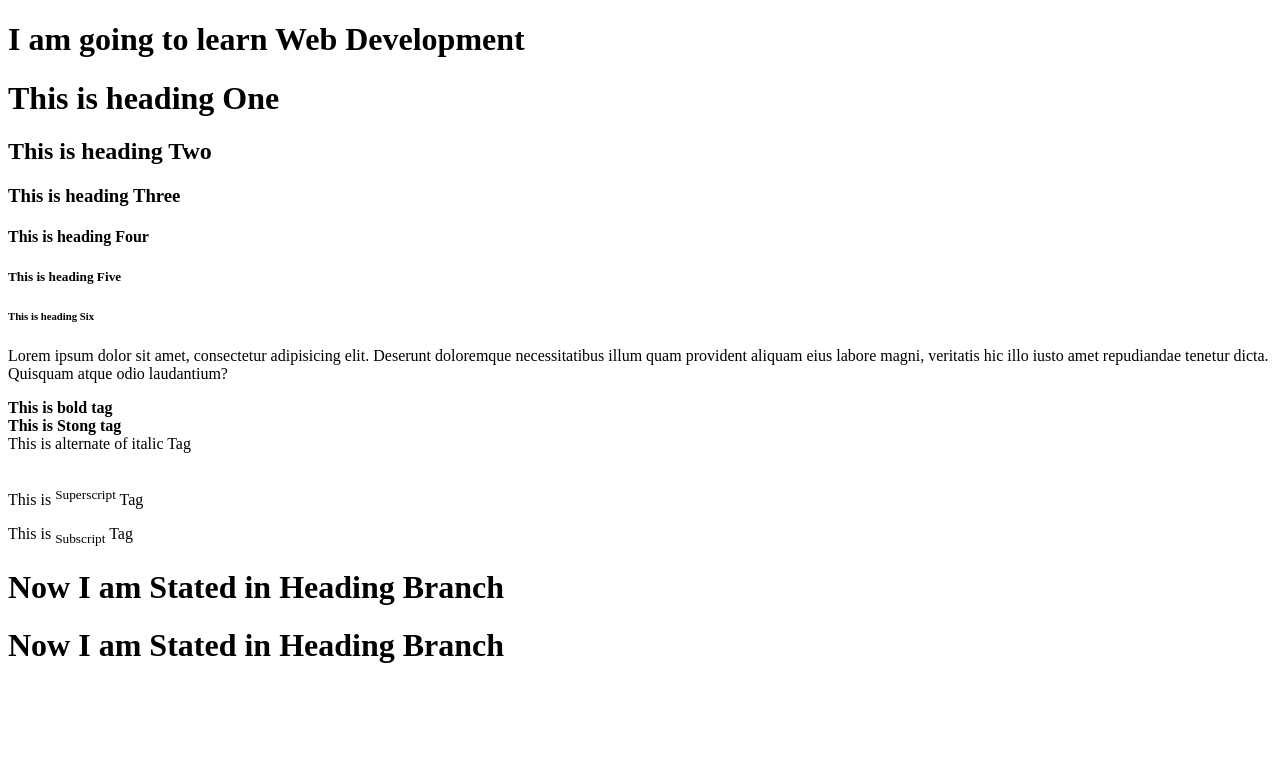
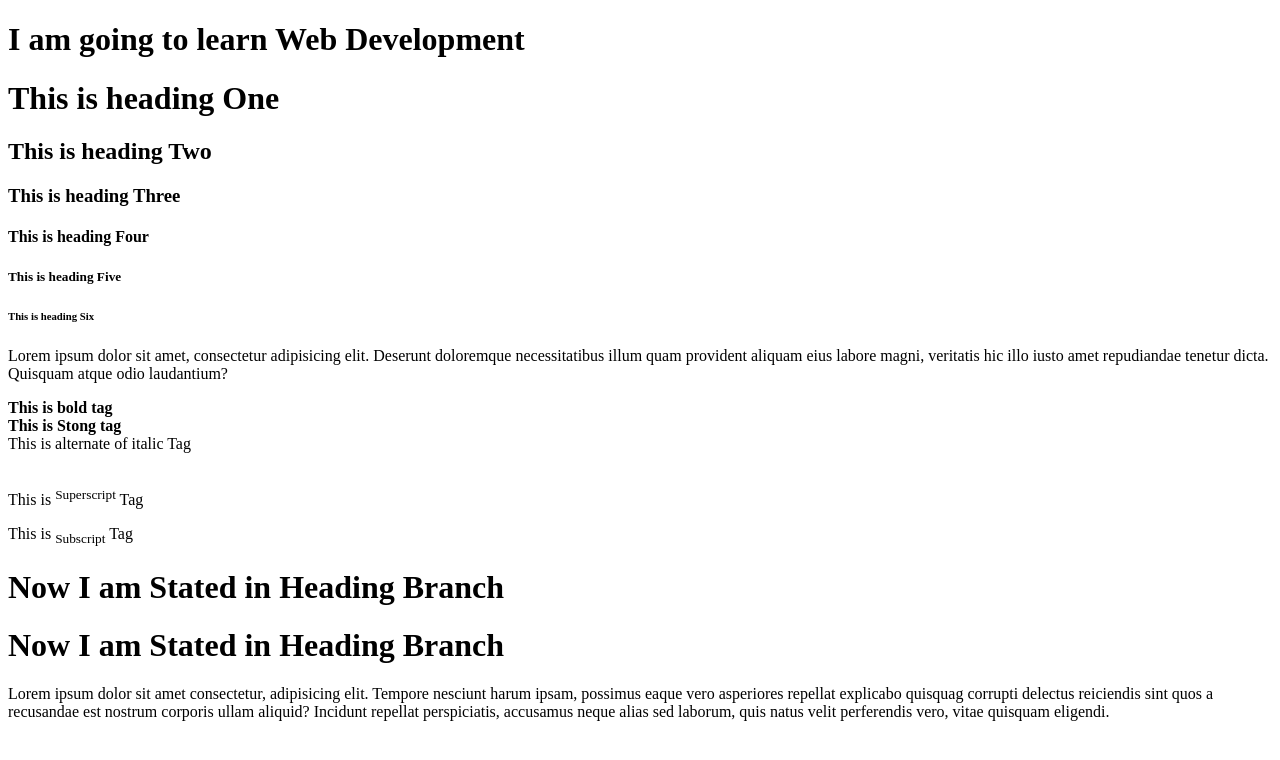
Before and after one commit to hasanujjamanjibon/first-website, a plain HTML site: page index.html in a window 1280 px wide. Drawn offline with Linux system fonts and the light colour scheme.

Commit message:
update chnages5545

```diff
--- a/index.html
+++ b/index.html
@@ -31,5 +31,12 @@
     <p>This is <sub>Subscript</sub> Tag</p>
     <h1>Now I am Stated in Heading Branch</h1>
     <h1>Now I am Stated in Heading Branch</h1>
+    <p>
+      Lorem ipsum dolor sit amet consectetur, adipisicing elit. Tempore nesciunt
+      harum ipsam, possimus eaque vero asperiores repellat explicabo quisquag
+      corrupti delectus reiciendis sint quos a recusandae est nostrum corporis
+      ullam aliquid? Incidunt repellat perspiciatis, accusamus neque alias sed
+      laborum, quis natus velit perferendis vero, vitae quisquam eligendi.
+    </p>
   </body>
 </html>
```
